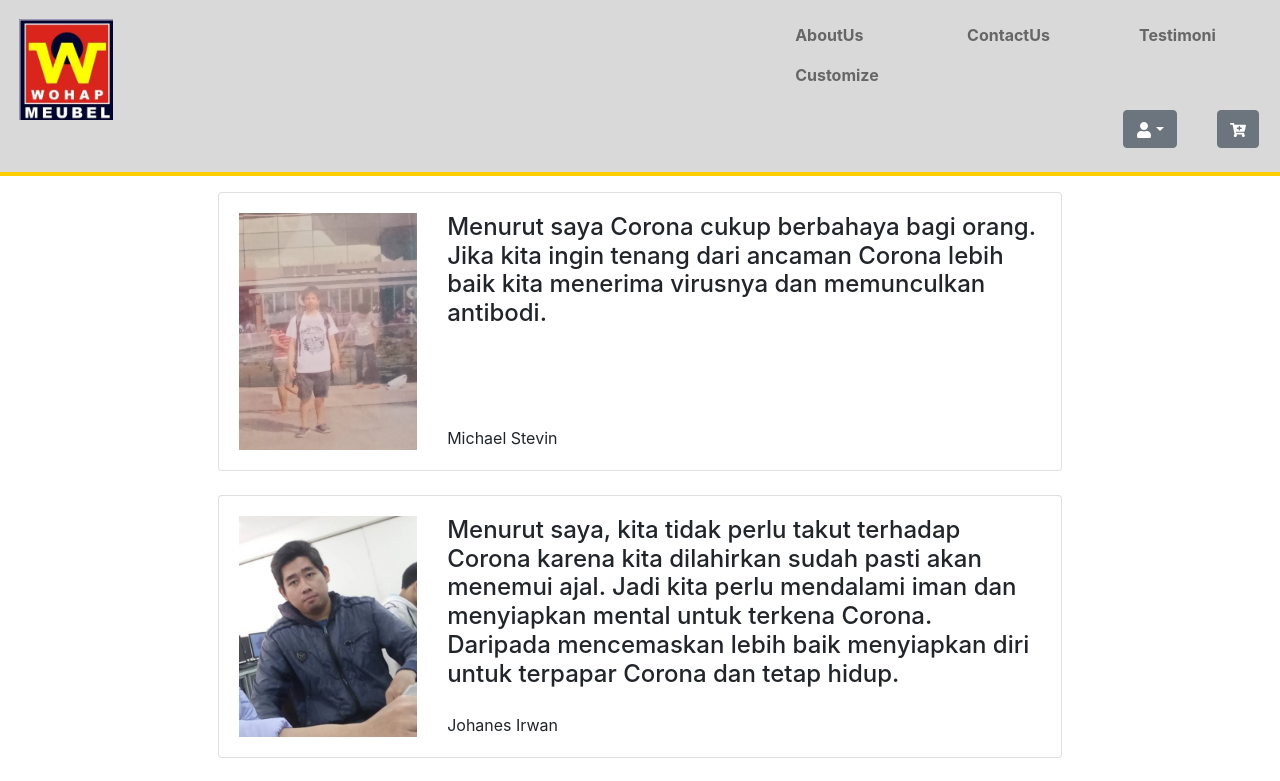
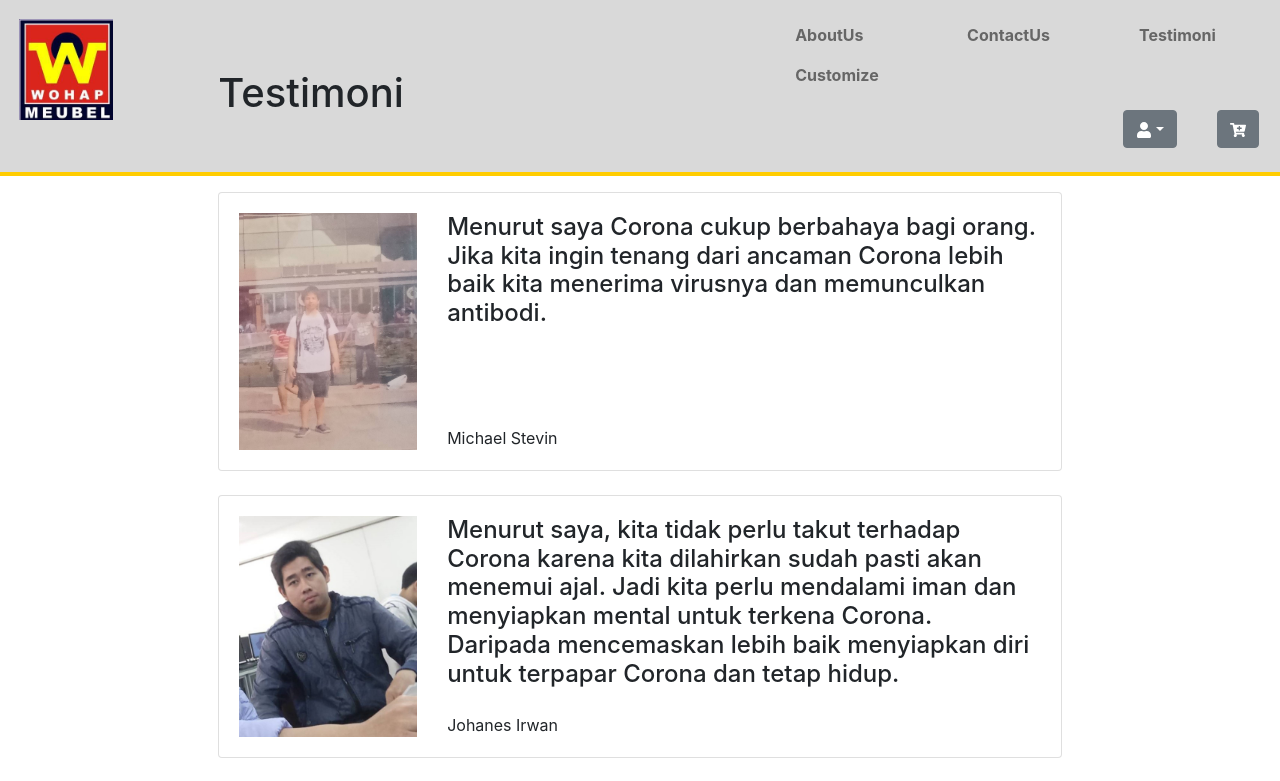
Before and after one commit to destinyHub/wohap, a React (Create React App) app: page /testimoni in a window 1280 px wide. Shown: the top 781 px of the page. Built offline with nearby package versions, Linux system fonts and the light colour scheme; no server answers.

Commit message:
tambahin judul buat halaman testimoni

```diff
--- a/src/Components/header/Header.js
+++ b/src/Components/header/Header.js
@@ -19,7 +19,7 @@ import Logo2 from "../../Picture/logo3.jpeg";
 import axios from "axios";
 
 function Header(props) {
-    let pencari, klasifikasiBarang,judulTestimoni;
+    let pencari, klasifikasiBarang, judulTestimoni;
 
     if (props.page == "home") {
         pencari =
@@ -48,7 +48,7 @@ function Header(props) {
                 </Col>
             </Row>;
     }
-    else if(props.page=="testimoni"){
+    else if (props.page == "testimoni") {
         judulTestimoni = <h1 style={{ marginTop: '17%' }}>Testimoni</h1>
     }
 
@@ -65,6 +65,7 @@ function Header(props) {
                 </Col>
                 <Col xs="4">
                     {klasifikasiBarang}
+                    {judulTestimoni}
                 </Col>
 
                 <Col xs="6">
```
